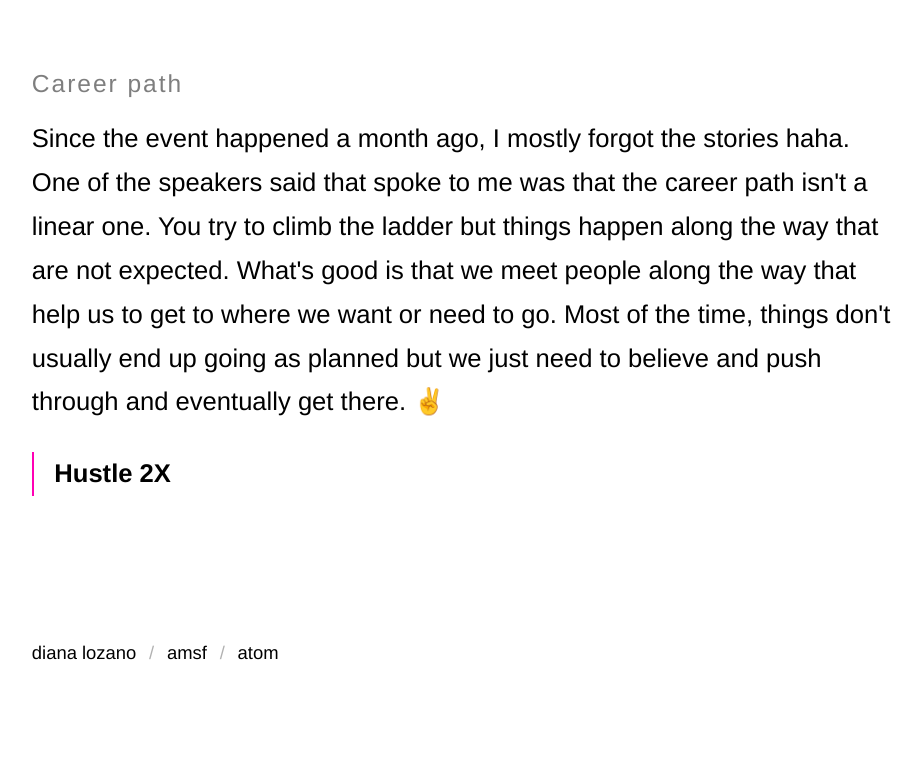
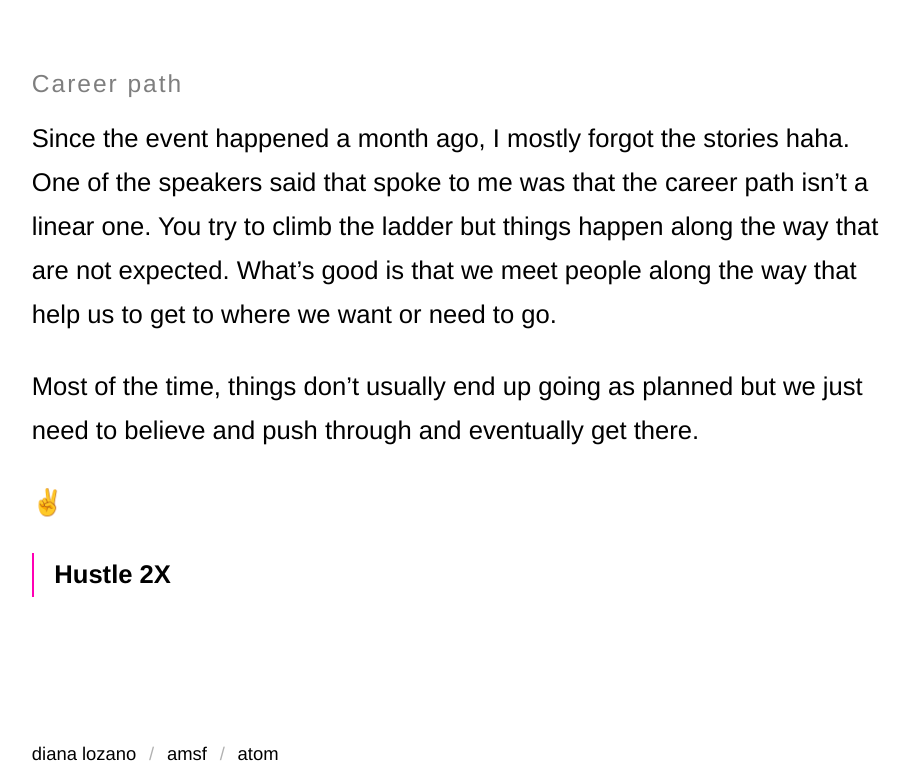
Before and after one commit to cutofmyjib/cutofmyjib.github.io, a Jekyll site: the page built from _posts/note/2018-04-21-hustle2x2018.md, in a window 1280 px wide and 900 px high, scrolled down 1629 px, cut to the strip 136-900 px from the top of the window. Shown: the whole strip, without its empty margins (173-1095 px from the left). Built offline with Jekyll 4.4.1, drawn with Linux system fonts in a browser that asks for light colours; Markdown is read by kramdown in place of the engine named in the settings.

```diff
--- a/_posts/note/2018-04-21-hustle2x2018.md
+++ b/_posts/note/2018-04-21-hustle2x2018.md
@@ -24,12 +24,11 @@ This post is long overdue, but I wanted share. I love hearing peoples stories so
 </p>
 
 ### Career path
-<p>
-  Since the event happened a month ago, I mostly forgot the stories haha. One of the speakers said that spoke to me was that the career path isn't a linear one. You try to climb the ladder but things happen along the way that are not expected. What's good is that we meet people along the way that help us to get to where we want or need to go.
+Since the event happened a month ago, I mostly forgot the stories haha. One of the speakers said that spoke to me was that the career path isn't a linear one. You try to climb the ladder but things happen along the way that are not expected. What's good is that we meet people along the way that help us to get to where we want or need to go.
 
-  Most of the time, things don't usually end up going as planned but we just need to believe and push through and eventually get there. &#9996;
-</p>
+Most of the time, things don't usually end up going as planned but we just need to believe and push through and eventually get there.
+<p>&#9996;</p>
 
-<p class=store>
+<p class="store">
   <a href="https://thehustle.co/2X/austin">Hustle 2X</a>
 </p>
```
Also changed, not shown: _posts/note/2015-03-28-feedback.md (+1 -1 lines), _posts/note/2015-12-15-js_map.md (+1 -1 lines).
